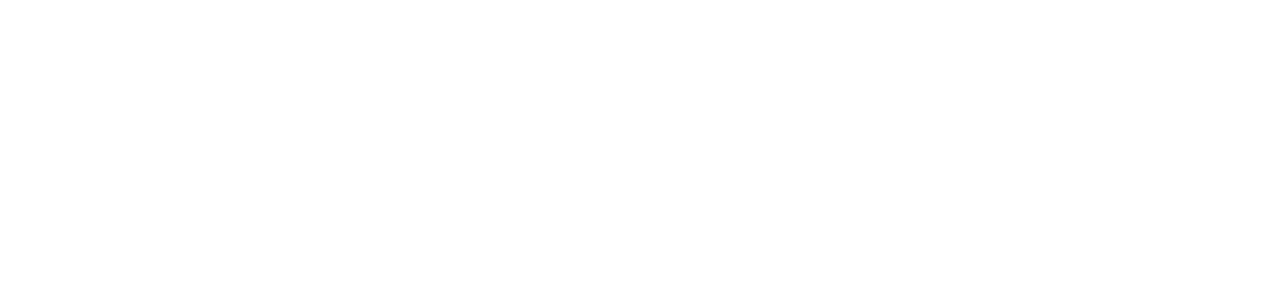
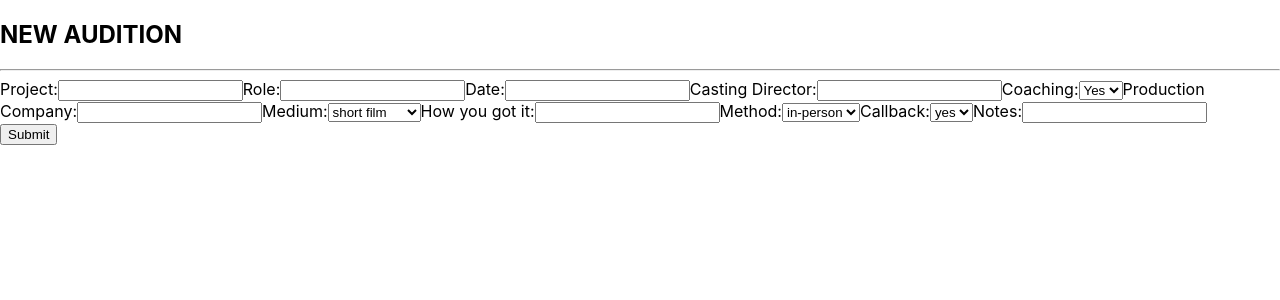
Before and after one commit to briahnayee/audition_tracker, a React (Create React App) app: page /new in a window 1280 px wide. Shown: the top 300 px of the page. Built offline with nearby package versions, Linux system fonts and the light colour scheme.

Commit message:
added new audition page

```diff
--- a/src/App.js
+++ b/src/App.js
@@ -2,6 +2,8 @@
 import {Switch, Route, BrowserRouter as Router} from 'react-router-dom';
 import './App.css';
 import Auditions from './Auditions';
+import AuditionDetail from './AuditionDetail/AuditionDetail';
+import NewAudition from './NewAudition/NewAudition';
 
 function App() {
   return (
@@ -13,6 +15,12 @@
         <Route path='/auditions'>
             <Auditions />
         </Route>
+        <Route path='/detail'>
+            <AuditionDetail />
+        </Route>
+        <Route path='/new'>
+            <NewAudition />
+        </Route>
       </Switch>
     </Router>
   );
--- a/src/AuditionTable/AuditionTable.js
+++ b/src/AuditionTable/AuditionTable.js
@@ -35,11 +35,12 @@
                             {audition.notes}
                         </td>
                         <td>
-                            <Link >Details</Link>
+                            <Link to='/detail'>Details</Link>
                         </td>
                     </tr>
                 )}
             </table>
+            <Link to='/new'>NEW AUDITION</Link>
         </div>
     )
 }
--- /dev/null
+++ b/src/NewAudition/NewAudition.js
@@ -0,0 +1,79 @@
+import React from 'react';
+
+const NewAudition = () => {
+    return(
+        <section>
+            <h1>NEW AUDITION</h1>
+            <hr />
+            <form>
+                <label>
+                    <span>Project:</span>
+                    <input name='project' required pattern='.{2,}'/>
+                </label>
+                <label>
+                    <span>Role:</span>
+                    <input name='role' required pattern='.{2,}'/>
+                </label>
+                <label>
+                    <span>Date:</span>
+                    <input name='date' required pattern='.{2,}'/>
+                </label>
+                <label>
+                    <span>Casting Director:</span>
+                    <input name='castingDirector' required pattern='.{2,}'/>
+                </label>
+                <label>
+                    <span>Coaching:</span>
+                    <select name='coaching'>
+                        <option value='true'>Yes</option>
+                        <option value='false'>No</option>
+                    </select>
+                </label>
+                <label>
+                    <span>Production Company:</span>
+                    <input name='productionCompany'/>
+                </label>
+                <label>
+                    <span>Medium:</span>
+                    <select name='medium'>
+                        <option value='short film'>short film</option>
+                        <option value='feature film'>feature film</option>
+                        <option value='tv'>television</option>
+                        <option value='commercial'>commercial</option>
+                        <option value='new media'>new media</option>
+                        <option value='web series'>web series</option>
+                        <option value='voiceover'>voiceover</option>
+                        <option value='music video'>music video</option>
+                        <option value='other'>other</option>
+                    </select>
+                </label>
+                <label>
+                    <span>How you got it:</span>
+                    <input name='source'/>
+                </label>
+                <label>
+                    <span>Method:</span>
+                    <select name='method'>
+                        <option value='in-person'>in-person</option>
+                        <option value='self-tape'>self-tape</option>
+                        <option value='other'>other</option>
+                    </select>
+                </label>
+                <label>
+                    <span>Callback:</span>
+                    <select name='callback'>
+                        <option value='true'>yes</option>
+                        <option value='false'>no</option>
+                    </select>
+                </label>
+                <label>
+                    <span>Notes:</span>
+                    <input name='notes'/>
+                </label>
+            </form>
+            <button>Submit</button>
+        </section>
+    )
+}
+
+export default NewAudition
```
